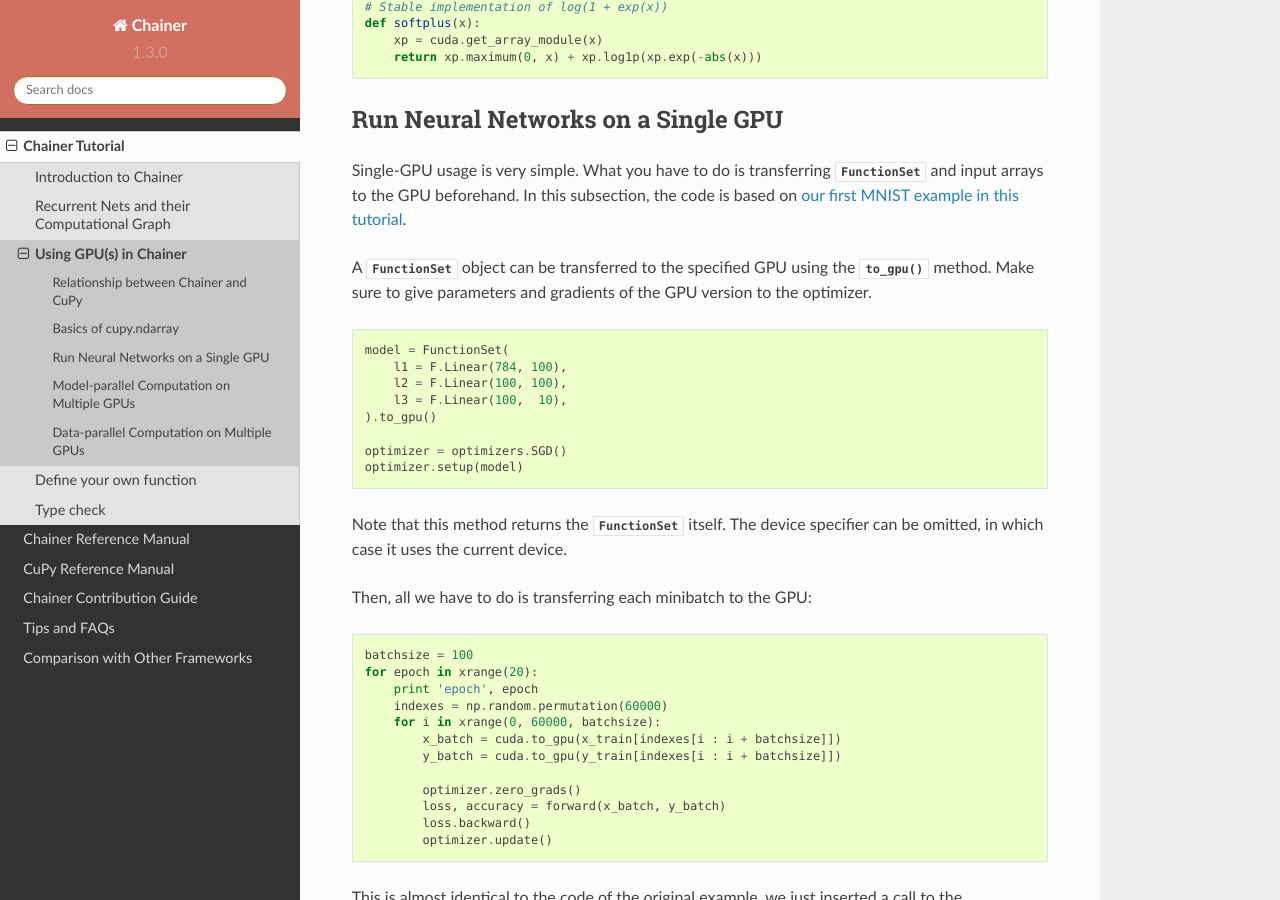
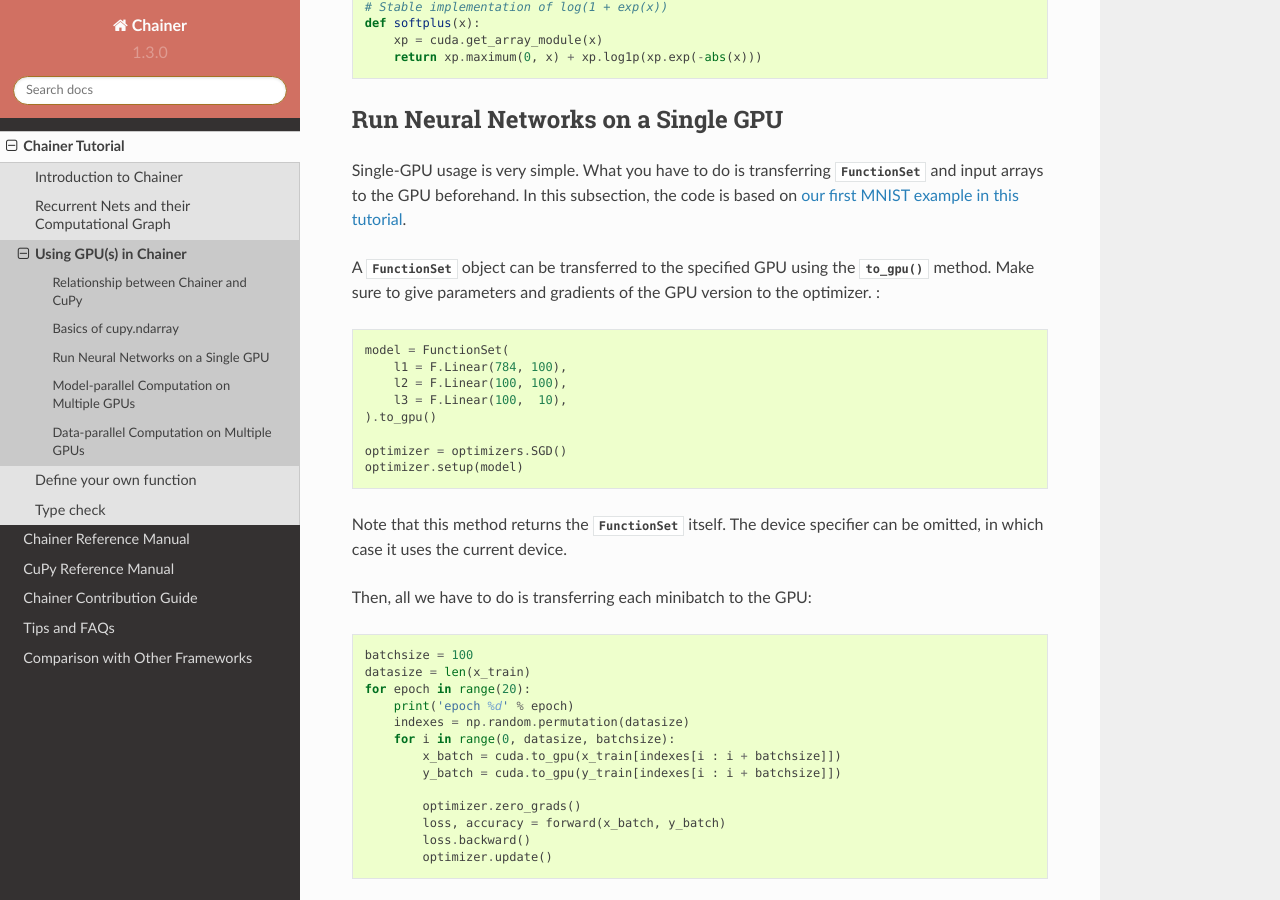
Before and after one commit to mitmul/intel-chainer, a Sphinx documentation site: the page built from docs/source/tutorial/gpu.rst, in a window 1280 px wide and 900 px high, scrolled down 3065 px. Built offline with Sphinx 7.4.7 and the Read the Docs theme 2.0.0, drawn with Linux system fonts in a browser that asks for light colours; some of the changed text lies outside the part shown.

```diff
--- a/docs/source/tutorial/gpu.rst
+++ b/docs/source/tutorial/gpu.rst
@@ -61,34 +61,44 @@ Understanding NumPy might help utilizing most features of CuPy.
 
 The main difference of :class:`cupy.ndarray` from :class:`numpy.ndarray` is that the content is allocated on the device memory.
 The allocation takes place on the current device by default.
-The current device can be changed by :class:`cupy.cuda.Device` object as follows::
+The current device can be changed by :class:`cupy.cuda.Device` object as follows:
 
-  with cupy.cuda.Device(1):
-      x_on_gpu1 = cupy.array([1, 2, 3, 4, 5])
+.. testcode::
+
+   with cupy.cuda.Device(1):
+       x_on_gpu1 = cupy.array([1, 2, 3, 4, 5])
 
 Most operations of CuPy is done on the current device.
 Be careful that it causes an error to process an array on a non-current device.
 
 Chainer provides some convenient functions to automatically switch and choose the device.
-For example, the :func:`chainer.cuda.to_gpu` function copies a :class:`numpy.ndarray` object to a specified device::
+For example, the :func:`chainer.cuda.to_gpu` function copies a :class:`numpy.ndarray` object to a specified device:
 
-  x_cpu = np.ones((5, 4, 3), dtype=np.float32)
-  x_gpu = cuda.to_gpu(x_cpu, device=1)
+.. testcode::
 
-It is equivalent to the following code using CuPy::
+   x_cpu = np.ones((5, 4, 3), dtype=np.float32)
+   x_gpu = cuda.to_gpu(x_cpu, device=1)
 
-  x_cpu = np.ones((5, 4, 3), dtype=np.float32)
-  with cupy.cuda.Device(1):
-      x_gpu = cupy.array(x_cpu)
+It is equivalent to the following code using CuPy:
 
-Moving a device array to the host can be done by :func:`chainer.cuda.to_cpu` as follows::
+.. testcode::
 
-  x_cpu = cuda.to_cpu(x_gpu)
+   x_cpu = np.ones((5, 4, 3), dtype=np.float32)
+   with cupy.cuda.Device(1):
+       x_gpu = cupy.array(x_cpu)
 
-It is equivalent to the following code using CuPy::
+Moving a device array to the host can be done by :func:`chainer.cuda.to_cpu` as follows:
 
-  with x_gpu.device:
-      x_cpu = x_gpu.get()
+.. testcode::
+
+   x_cpu = cuda.to_cpu(x_gpu)
+
+It is equivalent to the following code using CuPy:
+
+.. testcode::
+
+   with x_gpu.device:
+       x_cpu = x_gpu.get()
 
 .. note::
 
@@ -100,32 +110,38 @@ Chainer also provides a convenient function :func:`chainer.cuda.get_device` to s
 It accepts an integer, CuPy array, NumPy array, or None (indicating the current device), and returns an appropriate device object.
 If the argument is a NumPy array, then *a dummy device object* is returned.
 The dummy device object supports *with* statements like above which does nothing.
-Here are some examples::
+Here are some examples:
 
-  cuda.get_device(1).use()
-  x_gpu1 = cupy.empty((4, 3), dtype='f')  # 'f' indicates float32
+.. testcode::
 
-  with cuda.get_device(1):
-      x_gpu1 = cuda.empty((4, 3), dtype='f')
+   cuda.get_device(1).use()
+   x_gpu1 = cupy.empty((4, 3), dtype='f')  # 'f' indicates float32
 
-  with cuda.get_device(x_gpu1):
-      y_gpu1 = x_gpu + 1
+   with cuda.get_device(1):
+       x_gpu1 = cuda.empty((4, 3), dtype='f')
 
-Since it accepts NumPy arrays, we can write a function that accepts both NumPy and CuPy arrays with correct device switching::
+   with cuda.get_device(x_gpu1):
+       y_gpu1 = x_gpu + 1
 
-  def add1(x):
-      with cuda.get_device(x):
-          return x + 1
+Since it accepts NumPy arrays, we can write a function that accepts both NumPy and CuPy arrays with correct device switching:
+
+.. testcode::
+
+   def add1(x):
+       with cuda.get_device(x):
+           return x + 1
 
 The compatibility of CuPy with NumPy enables us to write CPU/GPU generic code.
 It can be made easy by the :func:`chainer.cuda.get_array_module` function.
 This function returns the :mod:`numpy` or :mod:`cupy` module based on arguments.
-A CPU/GPU generic function is defined using it like follows::
+A CPU/GPU generic function is defined using it like follows:
 
-  # Stable implementation of log(1 + exp(x))
-  def softplus(x):
-      xp = cuda.get_array_module(x)
-      return xp.maximum(0, x) + xp.log1p(xp.exp(-abs(x)))
+.. testcode::
+
+   # Stable implementation of log(1 + exp(x))
+   def softplus(x):
+       xp = cuda.get_array_module(x)
+       return xp.maximum(0, x) + xp.log1p(xp.exp(-abs(x)))
 
 
 Run Neural Networks on a Single GPU
@@ -136,34 +152,57 @@ What you have to do is transferring :class:`FunctionSet` and input arrays to the
 In this subsection, the code is based on :ref:`our first MNIST example in this tutorial <mnist_mlp_example>`.
 
 A :class:`FunctionSet` object can be transferred to the specified GPU using the :meth:`~FunctionSet.to_gpu` method.
-Make sure to give parameters and gradients of the GPU version to the optimizer. ::
+Make sure to give parameters and gradients of the GPU version to the optimizer. :
 
-  model = FunctionSet(
-      l1 = F.Linear(784, 100),
-      l2 = F.Linear(100, 100),
-      l3 = F.Linear(100,  10),
-  ).to_gpu()
+.. testcode::
 
-  optimizer = optimizers.SGD()
-  optimizer.setup(model)
+   model = FunctionSet(
+       l1 = F.Linear(784, 100),
+       l2 = F.Linear(100, 100),
+       l3 = F.Linear(100,  10),
+   ).to_gpu()
+
+   optimizer = optimizers.SGD()
+   optimizer.setup(model)
 
 Note that this method returns the :class:`FunctionSet` itself.
 The device specifier can be omitted, in which case it uses the current device.
 
-Then, all we have to do is transferring each minibatch to the GPU::
+Then, all we have to do is transferring each minibatch to the GPU:
 
-  batchsize = 100
-  for epoch in xrange(20):
-      print 'epoch', epoch
-      indexes = np.random.permutation(60000)
-      for i in xrange(0, 60000, batchsize):
-          x_batch = cuda.to_gpu(x_train[indexes[i : i + batchsize]])
-          y_batch = cuda.to_gpu(y_train[indexes[i : i + batchsize]])
+.. testcode::
+   :hide:
 
-          optimizer.zero_grads()
-          loss, accuracy = forward(x_batch, y_batch)
-          loss.backward()
-          optimizer.update()
+   x_train = np.random.rand(600, 784).astype(np.float32)
+   y_train = np.random.randint(10, size=600).astype(np.int32)
+
+   def forward(x_data, y_data):
+      x = Variable(x_data)
+      t = Variable(y_data)
+      y = model.l3(model.l1(x))
+      return F.softmax_cross_entropy(y, t), F.accuracy(y, t)
+
+.. testcode::
+
+   batchsize = 100
+   datasize = len(x_train)
+   for epoch in range(20):
+       print('epoch %d' % epoch)
+       indexes = np.random.permutation(datasize)
+       for i in range(0, datasize, batchsize):
+           x_batch = cuda.to_gpu(x_train[indexes[i : i + batchsize]])
+           y_batch = cuda.to_gpu(y_train[indexes[i : i + batchsize]])
+
+           optimizer.zero_grads()
+           loss, accuracy = forward(x_batch, y_batch)
+           loss.backward()
+           optimizer.update()
+
+.. testoutput::
+   :hide:
+
+   epoch 0
+   ...
 
 This is almost identical to the code of the original example,
 we just inserted a call to the :func:`cuda.to_gpu` function to the minibatch arrays.
@@ -188,62 +227,66 @@ The overall architecture looks like the following diagram::
 
 We first have to define a :class:`FunctionSet`.
 Be careful that parameters that will be used on a device must reside on that device.
-Here is a simple example of the model definition::
+Here is a simple example of the model definition:
 
-  model = FunctionSet(
-      gpu0 = FunctionSet(
-          l1=F.Linear( 784, 1000),
-          l2=F.Linear(1000, 1000),
-          l3=F.Linear(1000, 2000),
-          l4=F.Linear(2000, 1000),
-          l5=F.Linear(1000, 1000),
-          l6=F.Linear(1000,   10)
-      ).to_gpu(0),
-      gpu1 = FunctionSet(
-          l1=F.Linear( 784, 1000),
-          l2=F.Linear(1000, 1000),
-          l3=F.Linear(1000, 2000),
-          l4=F.Linear(2000, 1000),
-          l5=F.Linear(1000, 1000),
-          l6=F.Linear(1000,   10)
-      ).to_gpu(1)
-  )
+.. testcode::
+
+   model = FunctionSet(
+       gpu0 = FunctionSet(
+           l1=F.Linear( 784, 1000),
+           l2=F.Linear(1000, 1000),
+           l3=F.Linear(1000, 2000),
+           l4=F.Linear(2000, 1000),
+           l5=F.Linear(1000, 1000),
+           l6=F.Linear(1000,   10)
+       ).to_gpu(0),
+       gpu1 = FunctionSet(
+           l1=F.Linear( 784, 1000),
+           l2=F.Linear(1000, 1000),
+           l3=F.Linear(1000, 2000),
+           l4=F.Linear(2000, 1000),
+           l5=F.Linear(1000, 1000),
+           l6=F.Linear(1000,   10)
+       ).to_gpu(1)
+   )
 
 Recall that :meth:`FunctionSet.to_gpu` returns the FunctionSet object itself.
 Note that FunctionSet can be nested as above.
 
-Now we can define the network architecture that we have shown in the diagram::
+Now we can define the network architecture that we have shown in the diagram:
 
-  def forward(x_data, y_data):
-      x_0 = Variable(cuda.to_gpu(x_data, 0))
-      x_1 = Variable(cuda.to_gpu(x_data, 1))
-      t   = Variable(cuda.to_gpu(y_data, 0))
+.. testcode::
 
-      h1_0 = F.relu(model.gpu0.l1(x_0))
-      h1_1 = F.relu(model.gpu1.l1(x_1))
+   def forward(x_data, y_data):
+       x_0 = Variable(cuda.to_gpu(x_data, 0))
+       x_1 = Variable(cuda.to_gpu(x_data, 1))
+       t   = Variable(cuda.to_gpu(y_data, 0))
 
-      h2_0 = F.relu(model.gpu0.l2(h1_0))
-      h2_1 = F.relu(model.gpu1.l2(h1_1))
+       h1_0 = F.relu(model.gpu0.l1(x_0))
+       h1_1 = F.relu(model.gpu1.l1(x_1))
 
-      h3_0 = F.relu(model.gpu0.l3(h2_0))
-      h3_1 = F.relu(model.gpu1.l3(h2_1))
+       h2_0 = F.relu(model.gpu0.l2(h1_0))
+       h2_1 = F.relu(model.gpu1.l2(h1_1))
 
-      # Synchronize
-      h3_0 += F.copy(h3_1, 0)
-      h3_1  = F.copy(h3_0, 1)
+       h3_0 = F.relu(model.gpu0.l3(h2_0))
+       h3_1 = F.relu(model.gpu1.l3(h2_1))
 
-      h4_0 = F.relu(model.gpu0.l4(h3_0))
-      h4_1 = F.relu(model.gpu1.l4(h3_1))
+       # Synchronize
+       h3_0 += F.copy(h3_1, 0)
+       h3_1  = F.copy(h3_0, 1)
 
-      h5_0 = F.relu(model.gpu0.l5(h4_0))
-      h5_1 = F.relu(model.gpu1.l5(h4_1))
+       h4_0 = F.relu(model.gpu0.l4(h3_0))
+       h4_1 = F.relu(model.gpu1.l4(h3_1))
 
-      h6_0 = F.relu(model.gpu0.l6(h5_0))
-      h6_1 = F.relu(model.gpu1.l6(h5_1))
+       h5_0 = F.relu(model.gpu0.l5(h4_0))
+       h5_1 = F.relu(model.gpu1.l5(h4_1))
 
-      # Synchronize
-      y = h6_0 + F.copy(h6_1, 0)
-      return F.softmax_cross_entropy(y, t), F.accuracy(y, t)
+       h6_0 = F.relu(model.gpu0.l6(h5_0))
+       h6_1 = F.relu(model.gpu1.l6(h5_1))
+
+       # Synchronize
+       y = h6_0 + F.copy(h6_1, 0)
+       return F.softmax_cross_entropy(y, t), F.accuracy(y, t)
 
 First, recall that :func:`cuda.to_gpu` accepts an optional argument to specify the device identifier.
 We use this to transfer the input minibatch to both the 0th and the 1st devices.
@@ -269,69 +312,86 @@ In this subsection, we review the way to achieve data-parallel learning on two G
 Suppose again our task is `the MNIST example <mnist_mlp_example>`_.
 This time we want to directly parallelize the three-layer network.
 The most simple form of data-parallelization is parallelizing the gradient computation for a distinct set of data.
-First, define the model::
+First, define the model:
 
-  model = FunctionSet(
-      l1 = F.Linear(784, 100),
-      l2 = F.Linear(100, 100),
-      l3 = F.Linear(100,  10),
-  )
+.. testcode::
+
+   model = FunctionSet(
+       l1 = F.Linear(784, 100),
+       l2 = F.Linear(100, 100),
+       l3 = F.Linear(100,  10),
+   )
 
 We have to copy this model into two different devices.
-This is done by using :func:`copy.deepcopy` and :meth:`FunctionSet.to_gpu` method::
+This is done by using :func:`copy.deepcopy` and :meth:`FunctionSet.to_gpu` method:
 
-  import copy
-  model_0 = copy.deepcopy(model).to_gpu(0)
-  model_1 = model.to_gpu(1)
+.. testcode::
 
-Then, set up optimizer as::
+   import copy
+   model_0 = copy.deepcopy(model).to_gpu(0)
+   model_1 = model.to_gpu(1)
 
-  optimizer = optimizers.SGD()
-  optimizer.setup(model_0)
+Then, set up optimizer as:
+
+.. testcode::
+
+   optimizer = optimizers.SGD()
+   optimizer.setup(model_0)
 
 Here we use the first copy of the model as *the master model*.
 Before its update, gradients of ``model_1`` must be aggregated to those of ``model_0``.
 
-Forward function is almost same as the original example::
+Forward function is almost same as the original example:
 
-  def forward(x_data, y_data, model):
-      x = Variable(x_data)
-      t = Variable(y_data)
-      h1 = F.relu(model.l1(x))
-      h2 = F.relu(model.l2(h1))
-      y = model.l3(h2)
-      return F.softmax_cross_entropy(y, t), F.accuracy(y, t)
+.. testcode::
+
+   def forward(x_data, y_data, model):
+       x = Variable(x_data)
+       t = Variable(y_data)
+       h1 = F.relu(model.l1(x))
+       h2 = F.relu(model.l2(h1))
+       y = model.l3(h2)
+       return F.softmax_cross_entropy(y, t), F.accuracy(y, t)
 
 The only difference is that ``forward`` accepts ``model`` as an argument.
 We can feed it with a model and arrays on an appropriate device.
-Then, we can write a data-parallel learning loop as follows::
+Then, we can write a data-parallel learning loop as follows:
 
-  batchsize = 100
-  for epoch in xrange(20):
-      print 'epoch', epoch
-      indexes = np.random.permutation(60000)
-      for i in xrange(0, 60000, batchsize):
-          x_batch = x_train[indexes[i : i + batchsize]]
-          y_batch = y_train[indexes[i : i + batchsize]]
+.. testcode::
 
-          optimizer.zero_grads()
+   batchsize = 100
+   datasize = len(x_train)
+   for epoch in range(20):
+       print('epoch %d' % epoch)
+       indexes = np.random.permutation(datasize)
+       for i in range(0, datasize, batchsize):
+           x_batch = x_train[indexes[i : i + batchsize]]
+           y_batch = y_train[indexes[i : i + batchsize]]
 
-          loss_0, accuracy_0 = forward(
-              cuda.to_gpu(x_batch[:batchsize//2], 0),
-              cuda.to_gpu(y_batch[:batchsize//2], 0),
-              model_0)
-          loss_0.backward()
+           optimizer.zero_grads()
 
-          loss_1, accuracy_1 = forward(
-              cuda.to_gpu(x_batch[batchsize//2:], 1),
-              cuda.to_gpu(y_batch[batchsize//2:], 1),
-              model_1)
-          loss_1.backward()
+           loss_0, accuracy_0 = forward(
+               cuda.to_gpu(x_batch[:batchsize//2], 0),
+               cuda.to_gpu(y_batch[:batchsize//2], 0),
+               model_0)
+           loss_0.backward()
 
-          optimizer.acumulate_grads(model_1.gradients)
-          optimizer.update()
+           loss_1, accuracy_1 = forward(
+               cuda.to_gpu(x_batch[batchsize//2:], 1),
+               cuda.to_gpu(y_batch[batchsize//2:], 1),
+               model_1)
+           loss_1.backward()
 
-          model_1.copy_parameters_from(model_0.parameters)
+           optimizer.acumulate_grads(model_1.gradients)
+           optimizer.update()
+
+           model_1.copy_parameters_from(model_0.parameters)
+
+.. testoutput::
+   :hide:
+
+   epoch 0
+   ...
 
 One half of the minibatch is forwarded to GPU 0, the other half to GPU 1.
 Then the gradients are accumulated by the :meth:`Optimizer.accumulate_grads` method.
```
